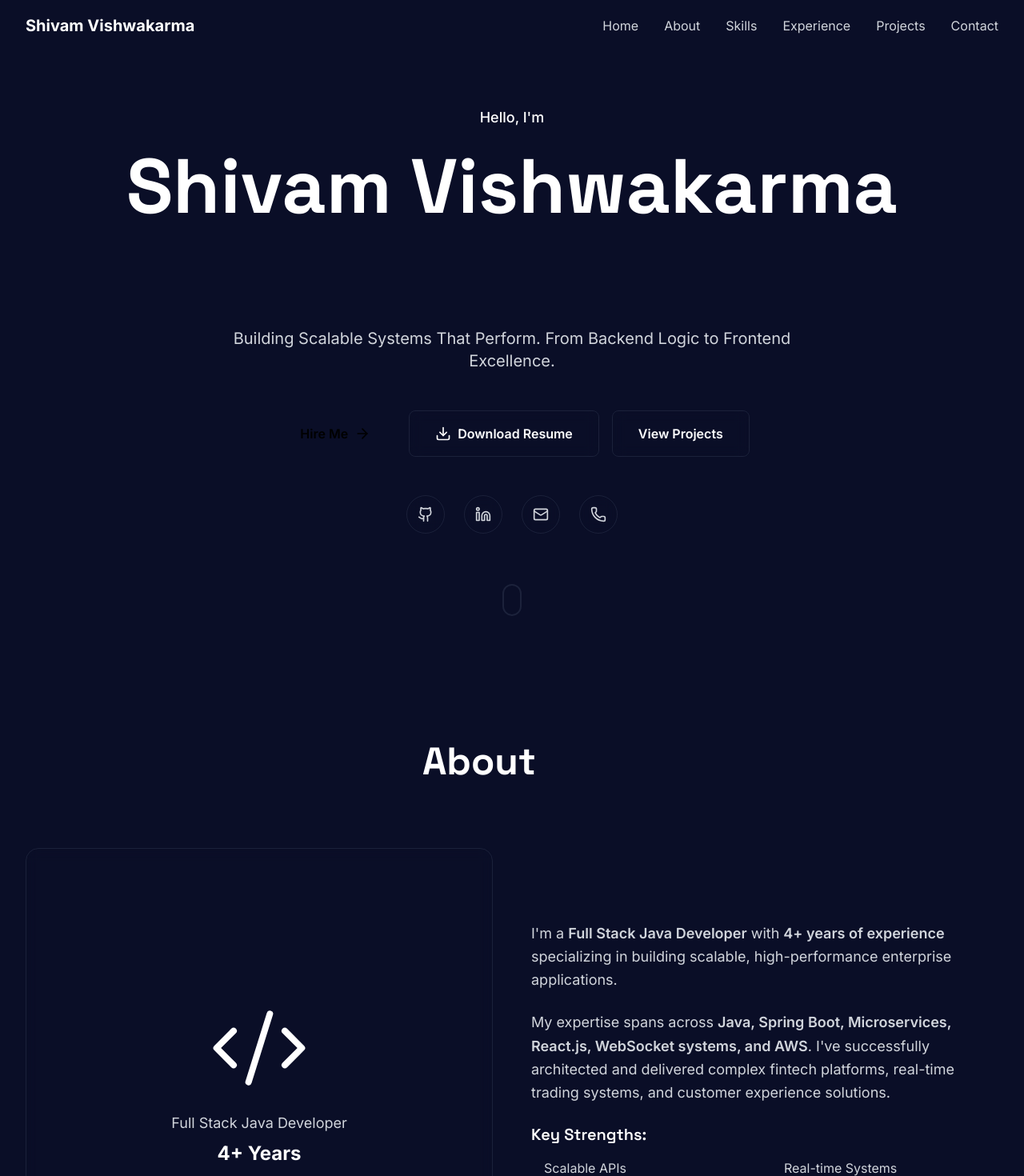
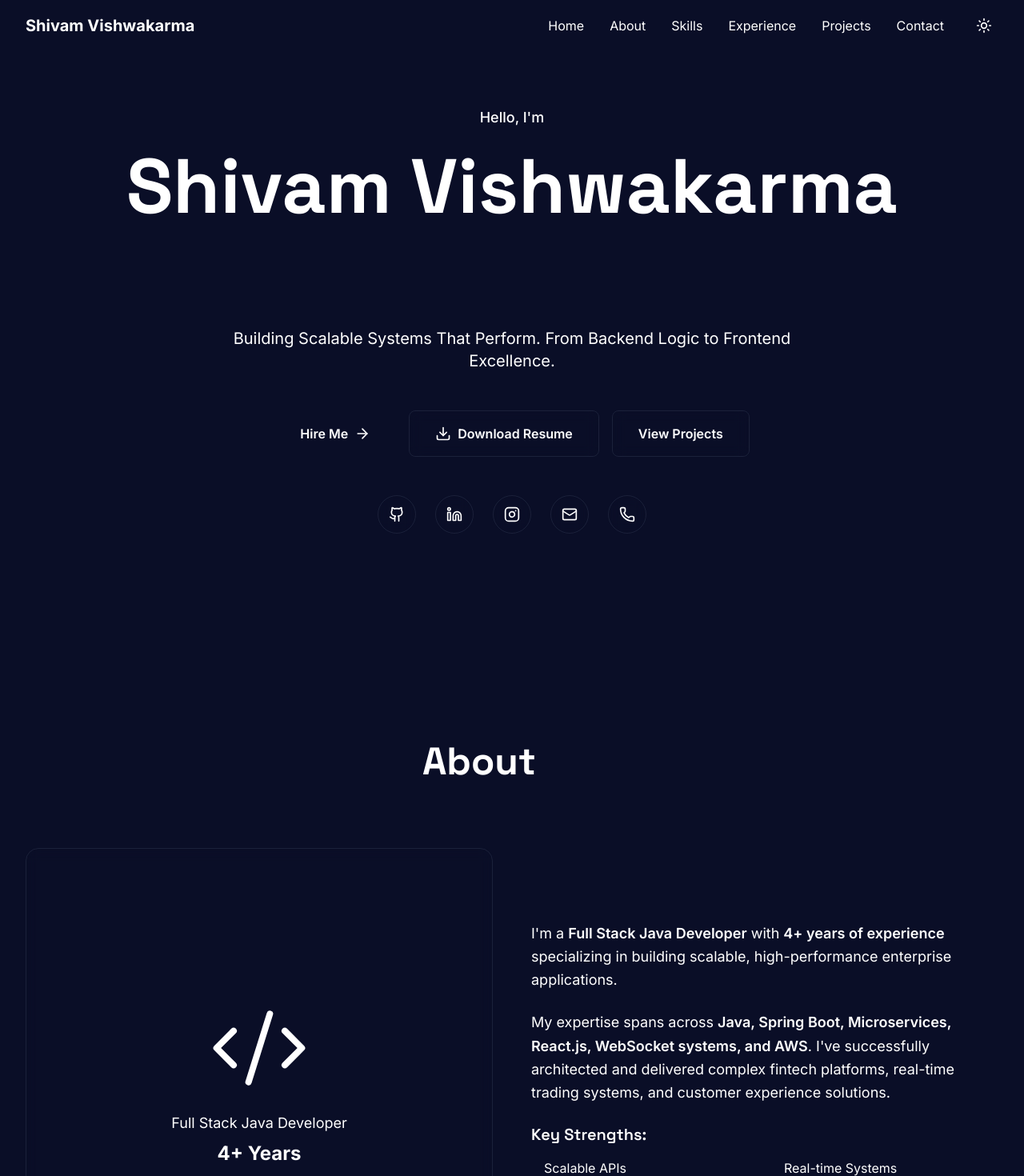
Before and after one commit to Shivamvrewa/PortFolio, a React (Vite) app: page / in a window 1280 px wide. Shown: the top 1470 px of the page at 80% size. Built offline with nearby package versions, Linux system fonts and the light colour scheme.

Commit message:
add dark and light mode

```diff
--- a/src/app/App.tsx
+++ b/src/app/App.tsx
@@ -10,7 +10,7 @@ import Footer from './components/Footer';
 
 export default function App() {
   return (
-    <div className="min-h-screen bg-background text-foreground overflow-x-hidden dark">
+    <div className="min-h-screen bg-background text-foreground overflow-x-hidden">
       <Navbar />
       <main>
         <Hero />
--- a/src/app/components/About.tsx
+++ b/src/app/components/About.tsx
@@ -26,7 +26,7 @@ export default function About() {
           className="text-center mb-16"
         >
           <h2 className="text-4xl md:text-5xl font-bold mb-4">
-            <span className="text-white">About </span>
+            <span className="text-foreground">About </span>
             <span className="bg-gradient-to-r from-neon-cyan to-neon-purple bg-clip-text text-transparent">
               Me
             </span>
@@ -44,7 +44,7 @@ export default function About() {
             <div className="aspect-square rounded-2xl bg-gradient-to-br from-neon-cyan/20 to-neon-purple/20 backdrop-blur-sm border border-glass-border p-8 flex items-center justify-center">
               <div className="text-center">
                 <Code2 className="w-32 h-32 mx-auto mb-4 text-neon-cyan" strokeWidth={1.5} />
-                <p className="text-gray-300 text-lg">Full Stack Java Developer</p>
+                <p className="text-muted-foreground text-lg">Full Stack Java Developer</p>
                 <p className="text-neon-cyan text-2xl font-bold mt-2">4+ Years</p>
               </div>
             </div>
@@ -58,18 +58,18 @@ export default function About() {
             transition={{ duration: 0.8, delay: 0.4 }}
             className="space-y-6"
           >
-            <p className="text-gray-300 text-lg leading-relaxed">
+            <p className="text-muted-foreground text-lg leading-relaxed">
               I'm a <span className="text-neon-cyan font-semibold">Full Stack Java Developer</span> with{' '}
               <span className="text-neon-purple font-semibold">4+ years of experience</span> specializing in
               building scalable, high-performance enterprise applications.
             </p>
-            <p className="text-gray-300 text-lg leading-relaxed">
+            <p className="text-muted-foreground text-lg leading-relaxed">
               My expertise spans across <span className="text-neon-cyan font-semibold">Java, Spring Boot,
               Microservices, React.js, WebSocket systems, and AWS</span>. I've successfully architected and
               delivered complex fintech platforms, real-time trading systems, and customer experience solutions.
             </p>
             <div className="space-y-3">
-              <h3 className="text-xl font-semibold text-white mb-4">Key Strengths:</h3>
+              <h3 className="text-xl font-semibold text-foreground mb-4">Key Strengths:</h3>
               <div className="grid grid-cols-2 gap-4">
                 {[
                   'Scalable APIs',
@@ -84,7 +84,7 @@ export default function About() {
                     initial={{ opacity: 0, scale: 0.8 }}
                     animate={isInView ? { opacity: 1, scale: 1 } : {}}
                     transition={{ duration: 0.3, delay: 0.6 + index * 0.1 }}
-                    className="flex items-center gap-2 text-gray-300"
+                    className="flex items-center gap-2 text-muted-foreground"
                   >
                     <div className="w-2 h-2 bg-neon-cyan rounded-full"></div>
                     <span>{strength}</span>
@@ -150,7 +150,7 @@ function StatCard({
           {count.toLocaleString()}
           {stat.suffix}
         </div>
-        <p className="text-gray-400 text-sm">{stat.label}</p>
+        <p className="text-muted-foreground text-sm">{stat.label}</p>
       </div>
       <div className="absolute inset-0 bg-gradient-to-br from-neon-cyan/0 to-neon-purple/0 group-hover:from-neon-cyan/5 group-hover:to-neon-purple/5 rounded-xl transition-all duration-300 -z-10"></div>
     </motion.div>
--- a/src/app/components/Footer.tsx
+++ b/src/app/components/Footer.tsx
@@ -15,30 +15,30 @@ export default function Footer() {
   ];
 
   return (
-    <footer className="relative bg-gradient-to-b from-transparent to-black/50 border-t border-glass-border">
+    <footer className="relative bg-gradient-to-b from-transparent to-black/5 dark:to-black/50 border-t border-glass-border">
       <div className="max-w-7xl mx-auto px-4 sm:px-6 lg:px-8 py-12">
         <div className="grid md:grid-cols-3 gap-8 mb-8">
           <div>
             <h3 className="text-2xl font-bold mb-4">
               <span className="text-neon-cyan">Shivam</span>
-              <span className="text-white"> Vishwakarma</span>
+              <span className="text-foreground"> Vishwakarma</span>
             </h3>
-            <p className="text-gray-400 mb-4">
+            <p className="text-muted-foreground mb-4">
               Full Stack Java Developer specializing in building scalable, high-performance enterprise applications.
             </p>
-            <p className="text-sm text-gray-500">
+            <p className="text-sm text-muted-foreground/70">
               Engineering Reliable Digital Products.
             </p>
           </div>
 
           <div>
-            <h4 className="text-white font-semibold mb-4">Quick Links</h4>
+            <h4 className="text-foreground font-semibold mb-4">Quick Links</h4>
             <div className="grid grid-cols-2 gap-2">
               {quickLinks.map((link) => (
                 <a
                   key={link.name}
                   href={link.href}
-                  className="text-gray-400 hover:text-neon-cyan transition-colors duration-200"
+                  className="text-muted-foreground hover:text-neon-cyan transition-colors duration-200"
                 >
                   {link.name}
                 </a>
@@ -47,22 +47,22 @@ export default function Footer() {
           </div>
 
           <div>
-            <h4 className="text-white font-semibold mb-4">Download Resume</h4>
+            <h4 className="text-foreground font-semibold mb-4">Download Resume</h4>
             <a
               href="/shivam_resume_05_MAY_2026.pdf"
               download="shivam_resume_05_MAY_2026.pdf"
-              className="inline-block px-6 py-3 bg-gradient-to-r from-neon-cyan to-neon-blue text-black font-semibold rounded-lg hover:shadow-lg hover:shadow-neon-cyan/50 transition-all duration-300 mb-4"
+              className="inline-block px-6 py-3 bg-gradient-to-r from-neon-cyan to-neon-blue text-white font-semibold rounded-lg hover:shadow-lg hover:shadow-neon-cyan/50 transition-all duration-300 mb-4"
             >
               Download CV
             </a>
-            <p className="text-gray-400 text-sm">
+            <p className="text-muted-foreground text-sm">
               Available for full-time, remote, and contract opportunities.
             </p>
           </div>
         </div>
 
         <div className="border-t border-glass-border pt-8 flex flex-col md:flex-row justify-between items-center gap-4">
-          <p className="text-gray-400 text-sm text-center md:text-left">
+          <p className="text-muted-foreground text-sm text-center md:text-left">
             © {new Date().getFullYear()} Shivam Vishwakarma. Made with{' '}
             <Heart className="inline w-4 h-4 text-neon-purple fill-neon-purple" /> using React & Tailwind CSS
           </p>
--- a/src/app/components/Hero.tsx
+++ b/src/app/components/Hero.tsx
@@ -1,6 +1,6 @@
 import { useState, useEffect } from 'react';
 import { motion } from 'motion/react';
-import { Github, Linkedin, Mail, Phone, Download, ArrowRight } from 'lucide-react';
+import { Github, Linkedin, Mail, Phone, Download, ArrowRight, Instagram } from 'lucide-react';
 
 export default function Hero() {
   const [currentRole, setCurrentRole] = useState(0);
@@ -21,6 +21,7 @@ export default function Hero() {
   const socialLinks = [
     { icon: Github, href: 'https://github.com/Shivamvrewa', label: 'GitHub' },
     { icon: Linkedin, href: 'https://www.linkedin.com/in/shivavrewa/', label: 'LinkedIn' },
+    { icon: Instagram, href: 'https://www.instagram.com/shivamv1601/', label: 'Instagram' },
     { icon: Mail, href: 'mailto:shivamvr1998@gmail.com', label: 'Email' },
     { icon: Phone, href: 'tel:+918224839819', label: 'WhatsApp' },
   ];
@@ -72,7 +73,7 @@ export default function Hero() {
             animate={{ opacity: 1, y: 0 }}
             transition={{ delay: 0.2, duration: 0.8 }}
           >
-            <span className="block text-5xl sm:text-6xl md:text-7xl lg:text-8xl font-bold text-white mb-2">
+            <span className="block text-5xl sm:text-6xl md:text-7xl lg:text-8xl font-bold text-foreground mb-2">
               Shivam Vishwakarma
             </span>
           </motion.h1>
@@ -96,7 +97,7 @@ export default function Hero() {
           </motion.div>
 
           <motion.p
-            className="text-gray-300 text-lg md:text-xl max-w-3xl mx-auto mb-12"
+            className="text-muted-foreground text-lg md:text-xl max-w-3xl mx-auto mb-12"
             initial={{ opacity: 0, y: 20 }}
             animate={{ opacity: 1, y: 0 }}
             transition={{ delay: 0.6, duration: 0.8 }}
@@ -112,7 +113,7 @@ export default function Hero() {
           >
             <a
               href="#contact"
-              className="group px-8 py-4 bg-gradient-to-r from-neon-cyan to-neon-blue text-black font-semibold rounded-lg hover:shadow-lg hover:shadow-neon-cyan/50 transition-all duration-300 flex items-center gap-2"
+              className="group px-8 py-4 bg-gradient-to-r from-neon-cyan to-neon-blue text-white font-semibold rounded-lg hover:shadow-lg hover:shadow-neon-cyan/50 transition-all duration-300 flex items-center gap-2"
             >
               Hire Me
               <ArrowRight className="group-hover:translate-x-1 transition-transform" size={20} />
@@ -120,14 +121,14 @@ export default function Hero() {
             <a
               href="/shivam_resume_05_MAY_2026.pdf"
               download="shivam_resume_05_MAY_2026.pdf"
-              className="px-8 py-4 bg-glass-bg backdrop-blur-sm border border-glass-border text-white font-semibold rounded-lg hover:border-neon-purple hover:shadow-lg hover:shadow-neon-purple/30 transition-all duration-300 flex items-center gap-2"
+              className="px-8 py-4 bg-glass-bg backdrop-blur-sm border border-glass-border text-foreground font-semibold rounded-lg hover:border-neon-purple hover:shadow-lg hover:shadow-neon-purple/30 transition-all duration-300 flex items-center gap-2"
             >
               <Download size={20} />
               Download Resume
             </a>
             <a
               href="#projects"
-              className="px-8 py-4 bg-glass-bg backdrop-blur-sm border border-glass-border text-white font-semibold rounded-lg hover:border-neon-cyan hover:shadow-lg hover:shadow-neon-cyan/30 transition-all duration-300"
+              className="px-8 py-4 bg-glass-bg backdrop-blur-sm border border-glass-border text-foreground font-semibold rounded-lg hover:border-neon-cyan hover:shadow-lg hover:shadow-neon-cyan/30 transition-all duration-300"
             >
               View Projects
             </a>
@@ -145,7 +146,7 @@ export default function Hero() {
                 href={social.href}
                 target="_blank"
                 rel="noopener noreferrer"
-                className="w-12 h-12 rounded-full bg-glass-bg backdrop-blur-sm border border-glass-border flex items-center justify-center text-gray-300 hover:text-neon-cyan hover:border-neon-cyan hover:shadow-lg hover:shadow-neon-cyan/30 transition-all duration-300"
+                className="w-12 h-12 rounded-full bg-glass-bg backdrop-blur-sm border border-glass-border flex items-center justify-center text-muted-foreground hover:text-neon-cyan hover:border-neon-cyan hover:shadow-lg hover:shadow-neon-cyan/30 transition-all duration-300"
                 whileHover={{ scale: 1.1 }}
                 whileTap={{ scale: 0.95 }}
                 initial={{ opacity: 0, scale: 0 }}
@@ -159,19 +160,7 @@ export default function Hero() {
         </motion.div>
       </div>
 
-      <motion.div
-        className="absolute bottom-10 left-1/2 transform -translate-x-1/2"
-        animate={{ y: [0, 10, 0] }}
-        transition={{ duration: 2, repeat: Infinity }}
-      >
-        <div className="w-6 h-10 border-2 border-neon-cyan rounded-full flex justify-center">
-          <motion.div
-            className="w-1.5 h-3 bg-neon-cyan rounded-full mt-2"
-            animate={{ y: [0, 12, 0] }}
-            transition={{ duration: 2, repeat: Infinity }}
-          />
-        </div>
-      </motion.div>
+
     </section>
   );
 }
--- a/src/app/components/Navbar.tsx
+++ b/src/app/components/Navbar.tsx
@@ -1,9 +1,34 @@
 import { useState, useEffect } from 'react';
-import { Menu, X } from 'lucide-react';
+import { Menu, X, Sun, Moon } from 'lucide-react';
 
 export default function Navbar() {
   const [isScrolled, setIsScrolled] = useState(false);
   const [isMobileMenuOpen, setIsMobileMenuOpen] = useState(false);
+  const [theme, setTheme] = useState<'light' | 'dark'>('dark');
+
+  useEffect(() => {
+    const savedTheme = localStorage.getItem('theme') as 'light' | 'dark' | null;
+    if (savedTheme) {
+      setTheme(savedTheme);
+    } else if (window.matchMedia('(prefers-color-scheme: dark)').matches) {
+      setTheme('dark');
+    } else {
+      setTheme('dark'); // fallback to dark by default for this site
+    }
+  }, []);
+
+  useEffect(() => {
+    if (theme === 'dark') {
+      document.documentElement.classList.add('dark');
+    } else {
+      document.documentElement.classList.remove('dark');
+    }
+    localStorage.setItem('theme', theme);
+  }, [theme]);
+
+  const toggleTheme = () => {
+    setTheme(prev => prev === 'dark' ? 'light' : 'dark');
+  };
 
   useEffect(() => {
     const handleScroll = () => {
@@ -43,29 +68,45 @@ export default function Navbar() {
         <div className="flex justify-between items-center h-16">
           <a href="#home" onClick={(e) => scrollToSection(e, '#home')} className="text-xl font-bold">
             <span className="text-neon-cyan">Shivam</span>
-            <span className="text-white"> Vishwakarma</span>
+            <span className="text-foreground"> Vishwakarma</span>
           </a>
 
-          <div className="hidden md:flex space-x-8">
+          <div className="hidden md:flex items-center space-x-8">
             {navLinks.map((link) => (
               <a
                 key={link.href}
                 href={link.href}
                 onClick={(e) => scrollToSection(e, link.href)}
-                className="text-gray-300 hover:text-neon-cyan transition-colors duration-200 relative group"
+                className="text-muted-foreground hover:text-neon-cyan transition-colors duration-200 relative group"
               >
                 {link.label}
                 <span className="absolute bottom-0 left-0 w-0 h-0.5 bg-neon-cyan group-hover:w-full transition-all duration-300"></span>
               </a>
             ))}
+            <button
+              onClick={toggleTheme}
+              className="p-2 text-muted-foreground hover:text-neon-cyan transition-colors"
+              aria-label="Toggle theme"
+            >
+              {theme === 'dark' ? <Sun size={20} /> : <Moon size={20} />}
+            </button>
           </div>
 
-          <button
-            onClick={() => setIsMobileMenuOpen(!isMobileMenuOpen)}
-            className="md:hidden text-white p-2"
-          >
-            {isMobileMenuOpen ? <X size={24} /> : <Menu size={24} />}
-          </button>
+          <div className="md:hidden flex items-center space-x-4">
+            <button
+              onClick={toggleTheme}
+              className="text-foreground p-2"
+              aria-label="Toggle theme"
+            >
+              {theme === 'dark' ? <Sun size={20} /> : <Moon size={20} />}
+            </button>
+            <button
+              onClick={() => setIsMobileMenuOpen(!isMobileMenuOpen)}
+              className="text-foreground p-2"
+            >
+              {isMobileMenuOpen ? <X size={24} /> : <Menu size={24} />}
+            </button>
+          </div>
         </div>
       </div>
 
@@ -77,7 +118,7 @@ export default function Navbar() {
                 key={link.href}
                 href={link.href}
                 onClick={(e) => scrollToSection(e, link.href)}
-                className="block text-gray-300 hover:text-neon-cyan transition-colors duration-200 py-2"
+                className="block text-muted-foreground hover:text-neon-cyan transition-colors duration-200 py-2"
               >
                 {link.label}
               </a>
--- a/src/styles/theme.css
+++ b/src/styles/theme.css
@@ -2,49 +2,49 @@
 
 :root {
   --font-size: 16px;
-  --background: #0a0e27;
-  --foreground: #ffffff;
-  --card: rgba(15, 23, 42, 0.7);
-  --card-foreground: #ffffff;
-  --popover: rgba(15, 23, 42, 0.95);
-  --popover-foreground: #ffffff;
-  --primary: #00d4ff;
-  --primary-foreground: #0a0e27;
-  --secondary: #8b5cf6;
+  --background: #f8fafc;
+  --foreground: #0f172a;
+  --card: rgba(255, 255, 255, 0.7);
+  --card-foreground: #0f172a;
+  --popover: rgba(255, 255, 255, 0.95);
+  --popover-foreground: #0f172a;
+  --primary: #00b8e6;
+  --primary-foreground: #ffffff;
+  --secondary: #7e46f2;
   --secondary-foreground: #ffffff;
-  --muted: rgba(100, 116, 139, 0.3);
-  --muted-foreground: #94a3b8;
-  --accent: #6366f1;
+  --muted: rgba(226, 232, 240, 0.5);
+  --muted-foreground: #64748b;
+  --accent: #4f46e5;
   --accent-foreground: #ffffff;
   --destructive: #ef4444;
   --destructive-foreground: #ffffff;
-  --border: rgba(100, 116, 139, 0.2);
-  --input: rgba(100, 116, 139, 0.1);
-  --input-background: rgba(15, 23, 42, 0.5);
-  --switch-background: rgba(100, 116, 139, 0.3);
+  --border: rgba(15, 23, 42, 0.1);
+  --input: rgba(15, 23, 42, 0.1);
+  --input-background: rgba(255, 255, 255, 0.5);
+  --switch-background: rgba(226, 232, 240, 0.8);
   --font-weight-medium: 500;
   --font-weight-normal: 400;
-  --ring: #00d4ff;
-  --chart-1: #00d4ff;
-  --chart-2: #8b5cf6;
-  --chart-3: #6366f1;
-  --chart-4: #a855f7;
-  --chart-5: #06b6d4;
+  --ring: #00b8e6;
+  --chart-1: #00b8e6;
+  --chart-2: #7e46f2;
+  --chart-3: #4f46e5;
+  --chart-4: #9333ea;
+  --chart-5: #0891b2;
   --radius: 0.75rem;
-  --sidebar: rgba(15, 23, 42, 0.7);
-  --sidebar-foreground: #ffffff;
-  --sidebar-primary: #00d4ff;
-  --sidebar-primary-foreground: #0a0e27;
-  --sidebar-accent: rgba(100, 116, 139, 0.2);
-  --sidebar-accent-foreground: #ffffff;
-  --sidebar-border: rgba(100, 116, 139, 0.2);
-  --sidebar-ring: #00d4ff;
+  --sidebar: rgba(255, 255, 255, 0.7);
+  --sidebar-foreground: #0f172a;
+  --sidebar-primary: #00b8e6;
+  --sidebar-primary-foreground: #ffffff;
+  --sidebar-accent: rgba(15, 23, 42, 0.05);
+  --sidebar-accent-foreground: #0f172a;
+  --sidebar-border: rgba(15, 23, 42, 0.1);
+  --sidebar-ring: #00b8e6;
 
-  --neon-cyan: #00d4ff;
-  --neon-purple: #8b5cf6;
-  --neon-blue: #6366f1;
-  --glass-bg: rgba(15, 23, 42, 0.4);
-  --glass-border: rgba(100, 116, 139, 0.2);
+  --neon-cyan: #00b8e6;
+  --neon-purple: #7e46f2;
+  --neon-blue: #4f46e5;
+  --glass-bg: rgba(255, 255, 255, 0.6);
+  --glass-border: rgba(15, 23, 42, 0.1);
 }
 
 .dark {
```
Also changed, not shown: src/app/components/Contact.tsx (+27 -20 lines), src/app/components/Experience.tsx (+7 -7 lines), src/app/components/Projects.tsx (+8 -8 lines), src/app/components/Skills.tsx (+4 -4 lines).
